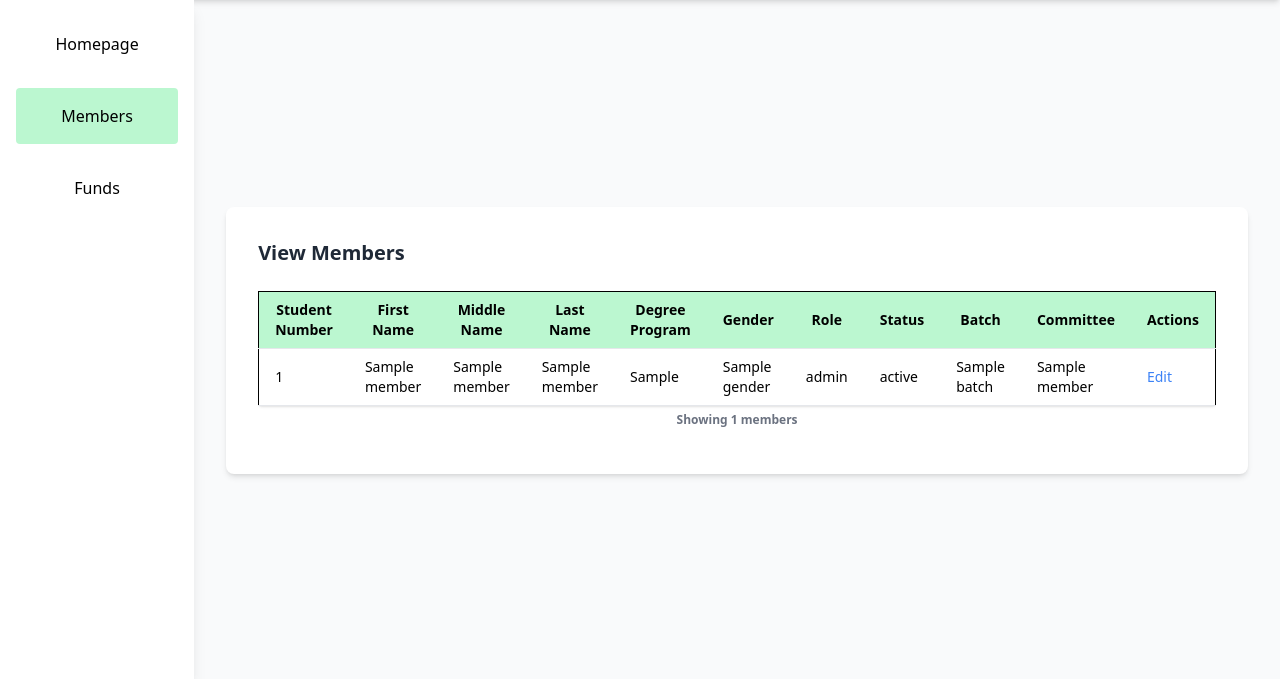
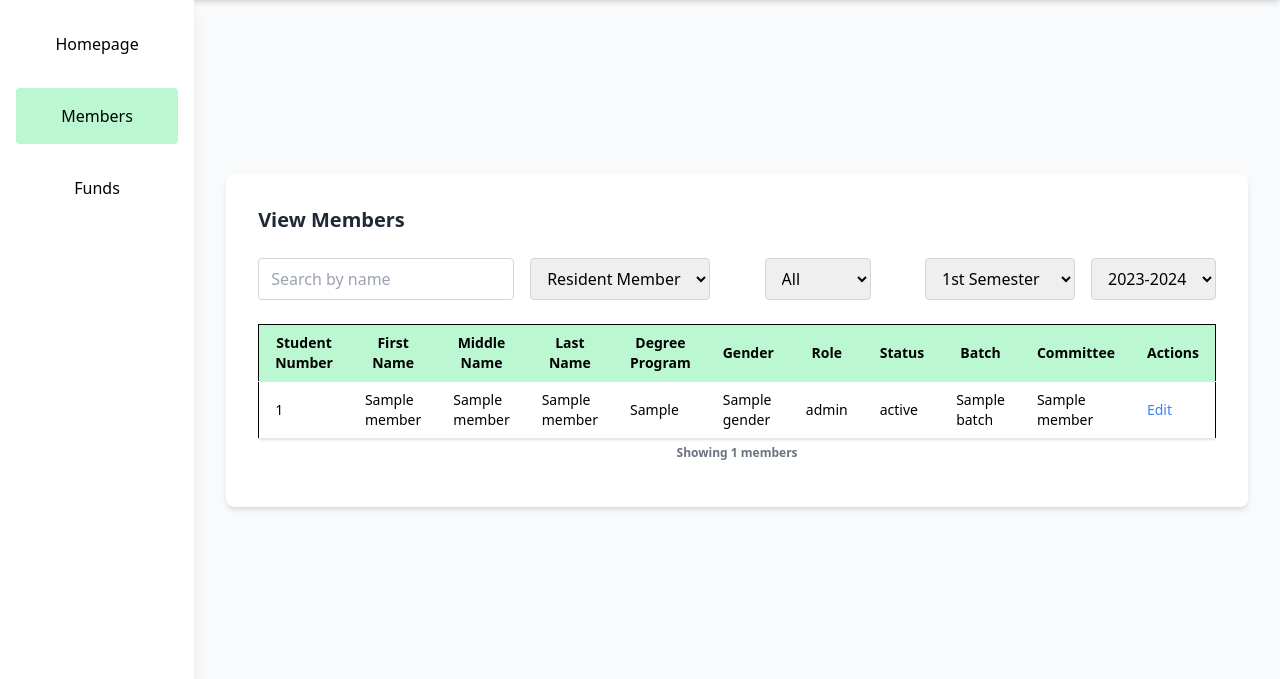
Before and after one commit to alexgaaranes/Final-Project-CMSC127, a Flask app: template app/templates/org/org_members.html in a window 1280 px wide. Shown: the part 64-743 px from the top of the page. Run offline with Flask 3, Linux system fonts and the light colour scheme; the template is opened without the code that fills it: most values are stand-ins (such as "Sample title", 1, 10 or a date in 2020); some libraries are stand-ins or nearby versions.

Commit message:
feat: view members filter ui

```diff
--- a/app/models/member.py
+++ b/app/models/member.py
@@ -10,7 +10,7 @@ def get_member_from_org(org_name, committee = None, status = None, batch = None,
     filters.append(' WHERE org_name = "'+org_name+'"')
 
     # long ass query
-    query = "SELECT std_num, l_name, f_name, m_name, batch, role, status, gender, degree_program, committee_name FROM member NATURAL JOIN (organization_has_member NATURAL JOIN mem_org_batch) "
+    query = "SELECT std_num, l_name, f_name, m_name, batch, role, status, gender, degree_program, committee_name FROM member NATURAL JOIN organization_has_member "
 
     if committee is not None:
         filters.append('AND committee_name = "'+committee+'"')
--- a/app/templates/org/org_members.html
+++ b/app/templates/org/org_members.html
@@ -24,6 +24,38 @@
         <main class="flex-grow flex flex-col items-center justify-center p-8">
             <div class="bg-white rounded-lg shadow-md p-8 w-full max-w-5xl">
                 <h2 class="text-xl font-semibold mb-6 text-gray-800">View Members</h2>
+                <!-- Filters -->
+                <div class="mb-6 flex justify-between items-center">
+                    <!--Role-->
+                    <div class="flex gap-4">
+                        <input type="text" placeholder="Search by name" class="px-3 py-2 border border-gray-300 rounded focus:outline-none focus:ring focus:ring-[#6e101d] w-64">
+                        <select class="px-3 py-2 border border-gray-300 rounded focus:outline-none focus:ring focus:ring-[#6e101d]">
+                            <option value="resident-member">Resident Member</option>
+                            <option value="executive">Executive</option>
+                        </select>
+                    </div>
+                    <!--Status-->
+                    <div class="flex gap-4">
+                        <select class="px-3 py-2 border border-gray-300 rounded focus:outline-none focus:ring focus:ring-[#6e101d]">
+                            <option value="all">All</option>
+                            <option value="active">Active</option>
+                            <option value="inactive">Inactive</option>
+                        </select>
+                    </div>
+                    <!--Sem and Acad Year -->
+                    <div class="flex gap-4">
+                        <select class="px-3 py-2 border border-gray-300 rounded focus:outline-none focus:ring focus:ring-[#6e101d]">
+                            <option value="1st-sem">1st Semester</option>
+                            <option value="2nd-sem">2nd Semester</option>
+                        </select>
+                        <select class="px-3 py-2 border border-gray-300 rounded focus:outline-none focus:ring focus:ring-[#6e101d]">
+                            <!-- From founding date to present -->
+                            <option value="2023-2024">2023-2024</option>
+                            <option value="2024-2025">2024-2025</option>
+                            <option value="2025-2026">2025-2026</option>
+                        </select>
+                    </div>
+                </div>
                 <div class="overflow-x-auto">
                     <!-- Create a table base on the sent data from the route (TODO: add filtering)-->
                     <table class="min-w-full bg-white border border-black rounded shadow">
```
